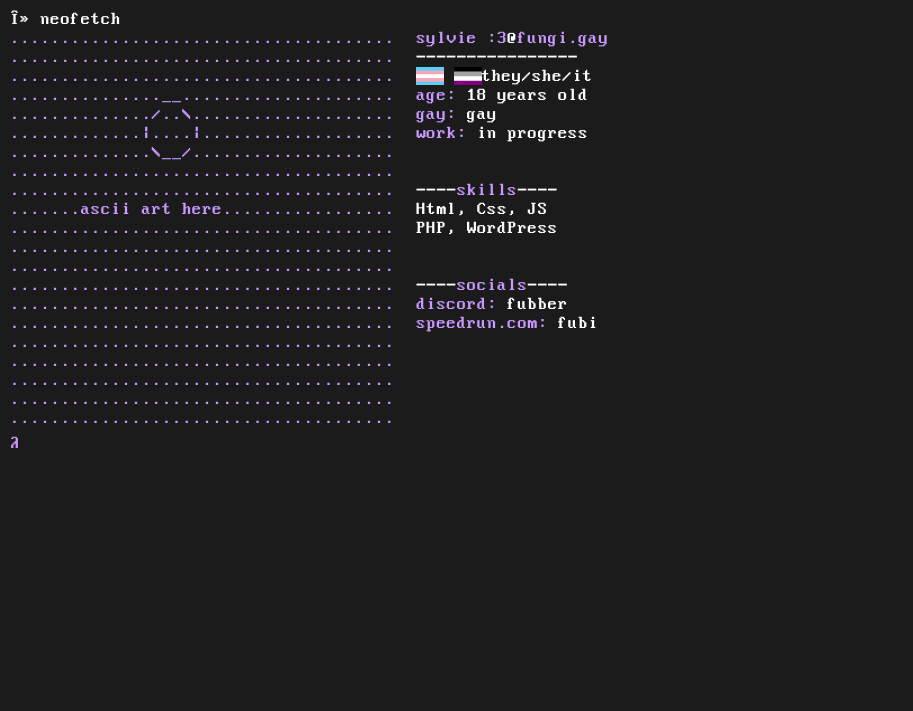
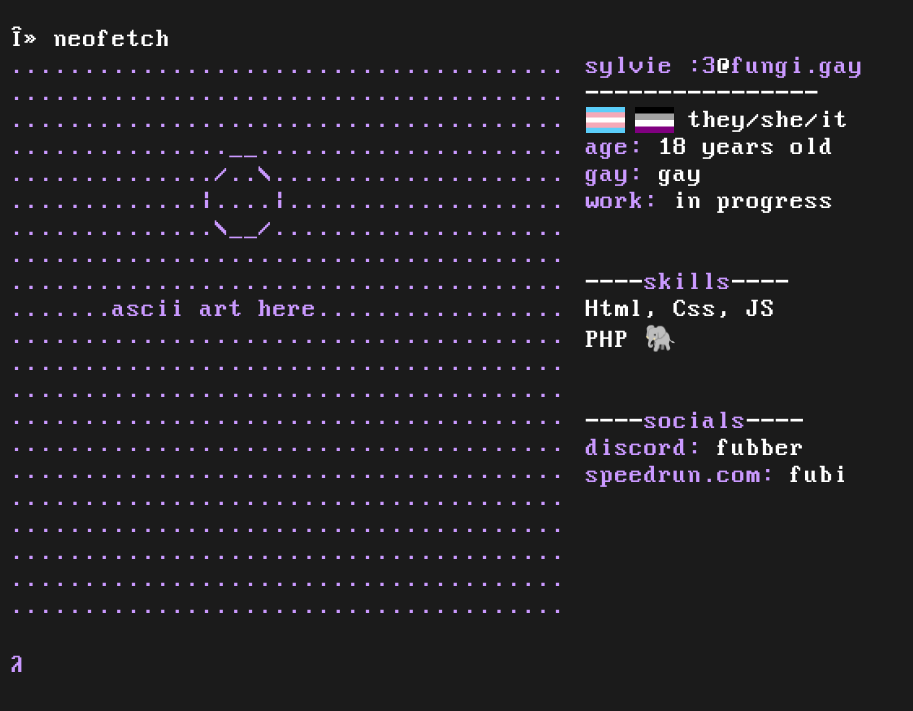
Before and after one commit to fugni/fungi.gay, a PHP site: page / in a window 1280 px wide. Shown: the top 711 px of the page, without its empty margins (0-913 px from the left). Run offline with PHP 8.4, Linux system fonts and the light colour scheme.

Commit message:
very cool only neofetch ascii art is broken

```diff
--- /dev/null
+++ b/commands/help.html
@@ -0,0 +1,3 @@
+help - display this message
+<br>
+neofetch - display my neofetch
--- a/includes/neofetch.html
+++ b/commands/neofetch.html
@@ -8,7 +8,7 @@
 			<div class="trans-label">i am transgender</div>
 			<div class="ace-flag"></div>
 			<div class="ace-label">i am asexual</div>
-			<div class="pronouns">they/she/it</div>
+			<div class="pronouns">&nbsp;they/she/it</div>
 		</div>
 		<div class="neofetch-txt-row"><span class="accents">age:&nbsp;</span><span class="age"></span></div>
 		<div class="neofetch-txt-row"><span class="accents">gay:&nbsp;</span>gay</div>
@@ -16,12 +16,10 @@
 		<br></br>
 		<div class="neofetch-txt-row"><b>----</b><span class="accents">skills</span><b>----</b></div>
 		<div class="neofetch-txt-row">Html, Css, JS</div>
-		<div class="neofetch-txt-row">PHP, WordPress</div>
+		<div class="neofetch-txt-row">PHP 🐘</div>
 		<br></br>
 		<div class="neofetch-txt-row"><b>----</b><span class="accents">socials</span><b>----</b></div>
 		<div class="neofetch-txt-row"><span class="accents">discord:&nbsp;</span>fubber</div>
 		<div class="neofetch-txt-row"><a href="https://www.speedrun.com/users/fubi" target="_blank"><span class="accents">speedrun.com:&nbsp;</span>fubi</a></div>
 	</div>
 </div>
-
-<script>neofetch();</script>
--- a/index.html
+++ b/index.html
@@ -6,9 +6,10 @@
 <script src="script.js"></script>
 </head>
 <body>
-
-	<div>
-		<span class="λ">λ&nbsp;</span>neofetch<br>
+	<div id="container">
+		<div class="terminal">
+			<span class="λ">λ&nbsp;</span>neofetch<br>
+		</div>
 	</div>
 
 	<script>
--- a/script.js
+++ b/script.js
@@ -1,50 +1,67 @@
 // all commands
-const commands = ["neofetch"];
+const commands = ["help", "neofetch"];
 
 function command(command) {
+    // dont do anything if input is empty
     if (command == "") {
         return;
     }
 
-    const oldCommandInput = document.getElementById("command-input");
+    // remove old input
+    const commandInput = document.getElementsByClassName("command-input")[document.getElementsByClassName("command-input").length - 1];
 
-    const oldCommandInputReplace = document.createElement("span");
-    oldCommandInputReplace.innerHTML = command;
-
-    if (oldCommandInput) {
-        oldCommandInput.replaceChild(oldCommandInputReplace, oldCommandInput.children[0]);
+    if (commandInput) {
+        commandInput.children[0].remove();
+        commandInput.innerHTML += "<span class='command-input'>" + command + "</span>";
     }
 
+    const container = document.getElementById("container");
     const result = document.createElement("div");
     result.classList.add("result");
 
+    // check if command exists and execute it
     if (!commands.includes(command)) {
-        document.write("\"" + command + "\" not found");
-        document.write("<br>");
-        document.write("type \"help\" for a list of commands");
-        document.write("<br><br>");
+        result.innerHTML += "command \"" + command + "\" not found";
+        result.innerHTML += "<br>";
+        result.innerHTML += "type \"help\" for a list of commands";
+        result.innerHTML += "<br><br>";
     } else {
         const commandHtml = new XMLHttpRequest();
-        commandHtml.open("GET", "includes/" + command + ".html", false);
+        commandHtml.open("GET", "commands/" + command + ".html", false);
         commandHtml.send();
-        document.write(commandHtml.responseText);
-        document.write("<br>")
+        result.innerHTML += commandHtml.responseText;
+        result.innerHTML += "<br>";
     }
 
-    document.write("<div class='terminal'>");
-    document.write("<span class='λ'>λ&nbsp;</span>");
-    document.write("<div id='command-input'><input type='text' autofocus></div>");
-    document.write("</div>");
+    // append result to container
+    container.appendChild(result);
 
+    const newTerminal = document.createElement("div");
+    newTerminal.classList.add("terminal");
+    newTerminal.innerHTML += "<span class='λ'>λ&nbsp;</span>";
+    newTerminal.innerHTML += "<div class='command-input'><input type='text' autofocus></div>";
+
+    container.appendChild(newTerminal).focus();
+
+
+    // scroll to bottom
+    window.scrollTo(0, document.body.scrollHeight);
+
+    // execute command
+    if (commands.includes(command)) {
+        eval(command + "();");
+    }
 }
 
 document.addEventListener("keydown", function(e) {
-    const commandInput = document.getElementById("command-input");
+    const commandInput = document.getElementsByClassName("command-input")[document.getElementsByClassName("command-input").length - 1];
+    commandInput.children[0].focus();
     if (e.key == "Enter") {
-        command(commandInput.children[0].value);
+        command(commandInput.children[commandInput.children.length - 1].value);
     }
 });
 
+// script for neofetch
 function neofetch() {
     const ageDiv = document.getElementsByClassName('age')[document.getElementsByClassName('age').length - 1];
     age = Date.now() - new Date(2005, 10, 15);
@@ -63,5 +80,8 @@ function neofetch() {
             }
         })
         .catch((e) => console.error(e));
+}
 
+function help() {
+    // the helpening
 }
--- a/style.css
+++ b/style.css
@@ -2,6 +2,7 @@
     --background-color:#1b1b1b;
     --text-color: #ffffff;
     --accent-text-color1: #ca99ff;
+    --font-size: 26px;
 }
 
 @font-face {
@@ -12,7 +13,7 @@
 
 * {
     font-family: "IBM VGA";
-    font-size: 18px;
+    font-size: var(--font-size);
     color: var(--text-color);
 
 }
@@ -38,8 +39,7 @@ body {
 
 .neofetch-art {
     margin-right: 20px;
-    aspect-ratio: 1;
-    height: calc(18.4px * 21);
+    height: calc(var(--font-size) * 21);
     aspect-ratio: 1/1;
     color: var(--accent-text-color1);
     white-space: pre;
@@ -61,22 +61,22 @@ body {
 }
 
 .trans-flag {
-    width: calc(18.4px * 1.5);
-    height: 18.4px;
-    box-shadow: 0 calc(18.4px / 5 * 1) 0 0 #5BCEFA inset,
-                0 calc(18.4px / 5 * 2) 0 0 #F5A9B8 inset,
-                0 calc(18.4px / 5 * 3) 0 0 #FFFFFF inset,
-                0 calc(18.4px / 5 * 4) 0 0 #F5A9B8 inset,
-                0 calc(18.4px / 5 * 5) 0 0 #5BCEFA inset;
+    width: calc(var(--font-size) * 1.5);
+    height: var(--font-size);
+    box-shadow: 0 calc(var(--font-size) / 5 * 1) 0 0 #5BCEFA inset,
+                0 calc(var(--font-size) / 5 * 2) 0 0 #F5A9B8 inset,
+                0 calc(var(--font-size) / 5 * 3) 0 0 #FFFFFF inset,
+                0 calc(var(--font-size) / 5 * 4) 0 0 #F5A9B8 inset,
+                0 calc(var(--font-size) / 5 * 5) 0 0 #5BCEFA inset;
 }
 
 .ace-flag {
-    width: calc(18.4px * 1.5);
-    height: 18.4px;
-    box-shadow: 0 calc(18.4px / 4 * 1) 0 0 #000000 inset,
-                0 calc(18.4px / 4 * 2) 0 0 #A3A3A3 inset,
-                0 calc(18.4px / 4 * 3) 0 0 #FFFFFF inset,
-                0 calc(18.4px / 4 * 4) 0 0 #800080 inset;
+    width: calc(var(--font-size) * 1.5);
+    height: var(--font-size);
+    box-shadow: 0 calc(var(--font-size) / 4 * 1) 0 0 #000000 inset,
+                0 calc(var(--font-size) / 4 * 2) 0 0 #A3A3A3 inset,
+                0 calc(var(--font-size) / 4 * 3) 0 0 #FFFFFF inset,
+                0 calc(var(--font-size) / 4 * 4) 0 0 #800080 inset;
 
     margin-left: 10px;
 }
@@ -101,6 +101,7 @@ body {
 
 .terminal {
     display: flex;
+    margin: var(--font-size) 0;
 }
 
 .terminal input {
@@ -114,3 +115,7 @@ body {
         display: none;
     }
 }
+
+.result {
+    margin-top: calc(var(--font-size) * -1);
+}
```
